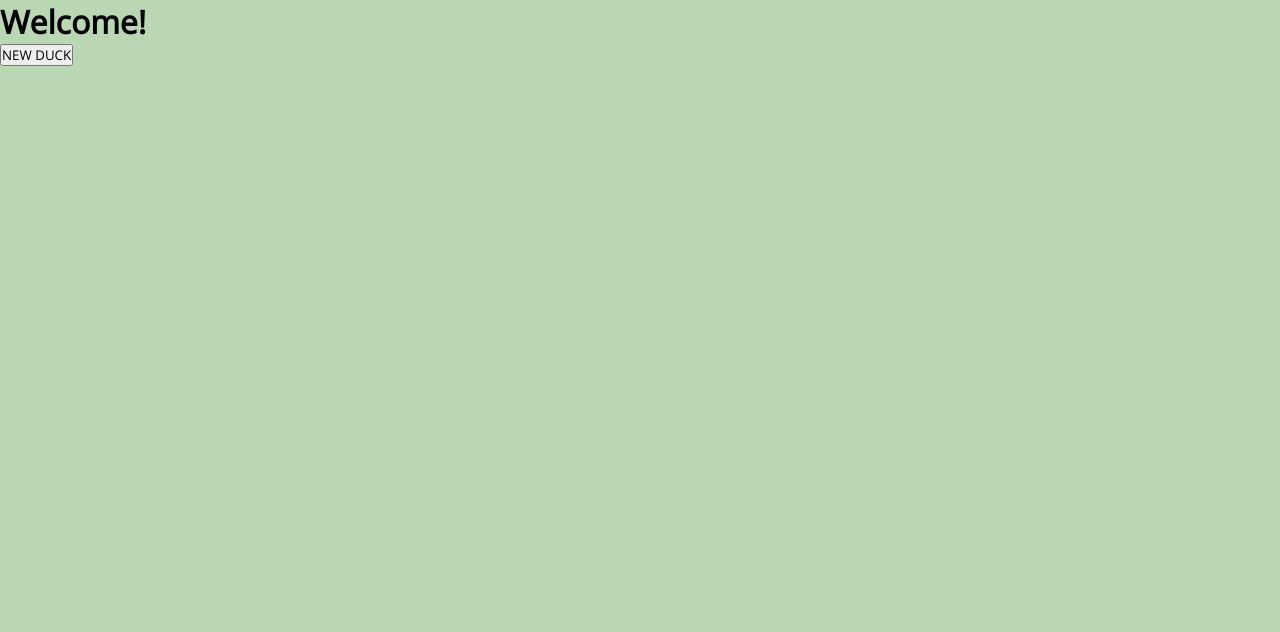
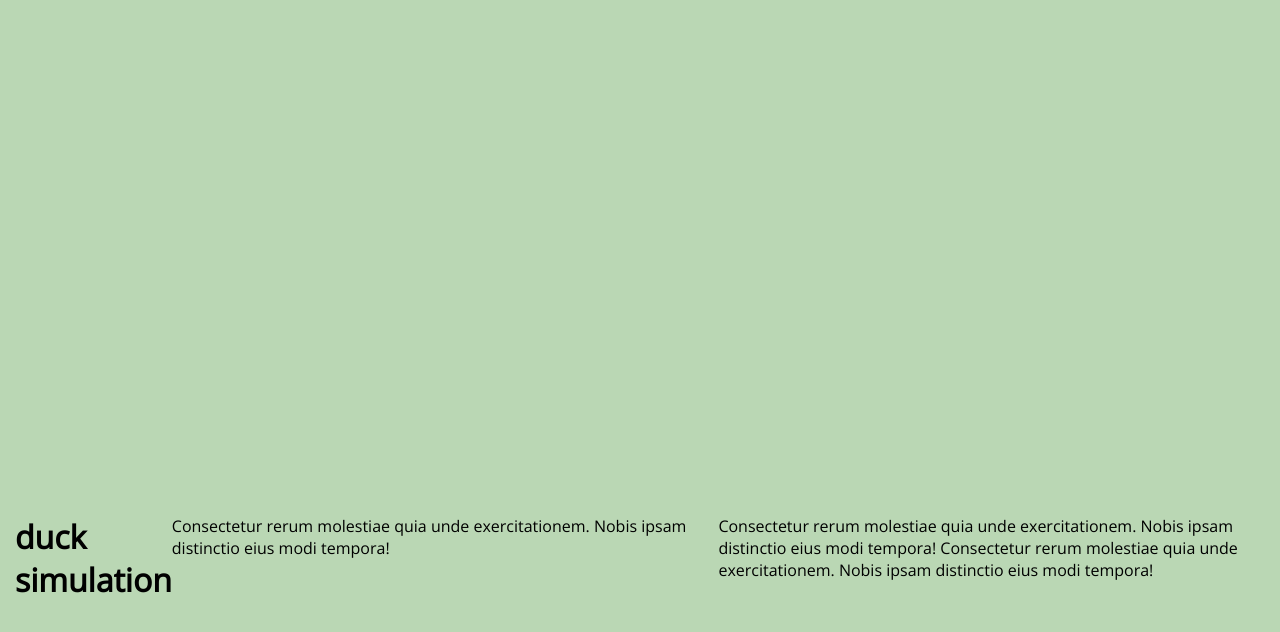
Before and after one commit to Joonsey/duck-site, an Angular app: page / in a window 1280 px wide. Shown: the top 632 px of the page. Built offline with nearby package versions, Linux system fonts and the light colour scheme.

Commit message:
broke some stuff to fix later

```diff
--- a/src/app/components/default/default.component.css
+++ b/src/app/components/default/default.component.css
@@ -0,0 +1,9 @@
+.description {
+	display: flex;
+	margin-top: 500px;
+	padding: 15px;
+}
+
+.description p {
+	width: 100%
+}
--- a/src/app/components/default/default.component.html
+++ b/src/app/components/default/default.component.html
@@ -1,4 +1,6 @@
 <div class="main-thingy">
-    <h1>Welcome!</h1>
-	<app-button route="new-duck" text="new duck"></app-button>
+	<div class="description">
+		<h1>duck simulation</h1>
+		<p>Consectetur rerum molestiae quia unde exercitationem. Nobis ipsam distinctio eius modi tempora!</p>
+		<p>Consectetur rerum molestiae quia unde exercitationem. Nobis ipsam distinctio eius modi tempora! Consectetur rerum molestiae quia unde exercitationem. Nobis ipsam distinctio eius modi tempora!</p> </div>
 </div>
```
